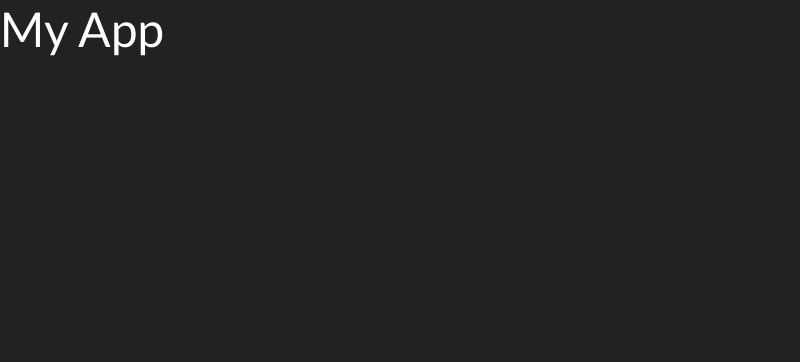
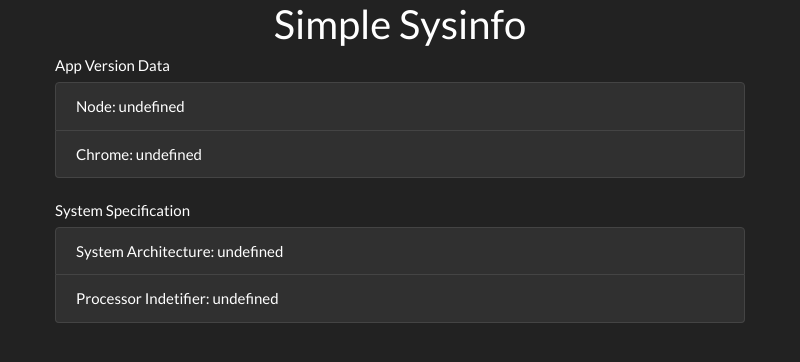
Before and after one commit to towsif031/simple-sysinfo, an Electron app: page index.html in a window 800 px wide. Drawn offline with nearby package versions, Linux system fonts and the light colour scheme.

Commit message:
Shows system specs

```diff
--- a/index.html
+++ b/index.html
@@ -6,9 +6,27 @@
         <link rel="stylesheet" href="https://bootswatch.com/4/darkly/bootstrap.min.css">
     </head>
     <body>
-        <h1>My App</h1>
+        <div class="container">
+            <h2><center>Simple Sysinfo</center></h2>
+            <div id="output"></div>
+        </div>
     </body>
     <script>
+        console.log(process);
+        let output = `
+            <h6 class="page-header">App Version Data</h6>
+            <ul class="list-group">
+                <li class="list-group-item">Node: ${process.versions.node}</li>
+                <li class="list-group-item">Chrome: ${process.versions.chrome}</li>
+            </ul>
+            &nbsp;
+            <h6 class="page-header">System Specification</h6>
+            <ul class="list-group">
+                <li class="list-group-item">System Architecture: ${process.arch}</li>
+                <li class="list-group-item">Processor Indetifier: ${process.env.PROCESSOR_IDENTIFIER}</li>
+            </ul>
+        `
+        document.getElementById('output').innerHTML = output;
         require('./renderer.js');
     </script>
 </html>
```
